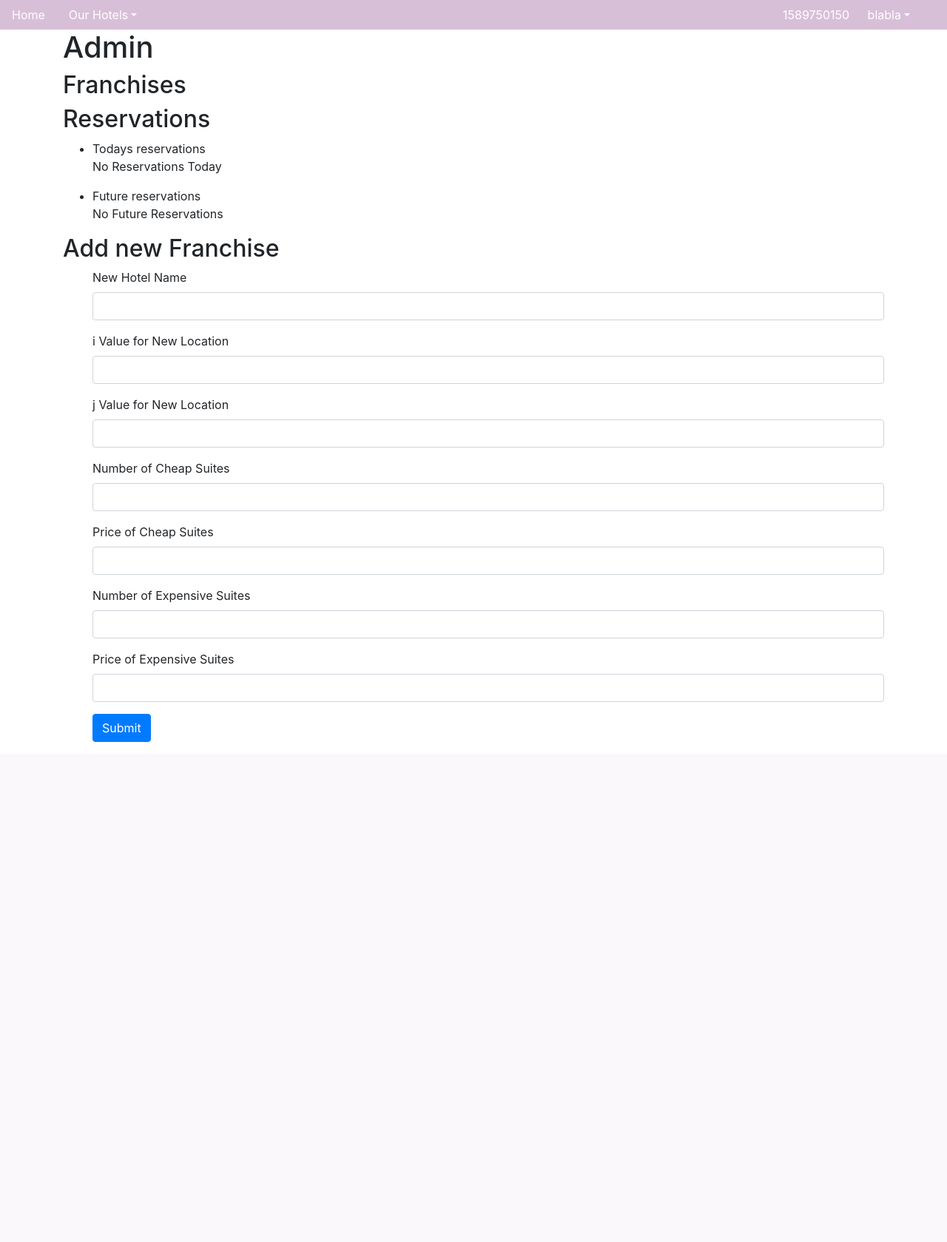
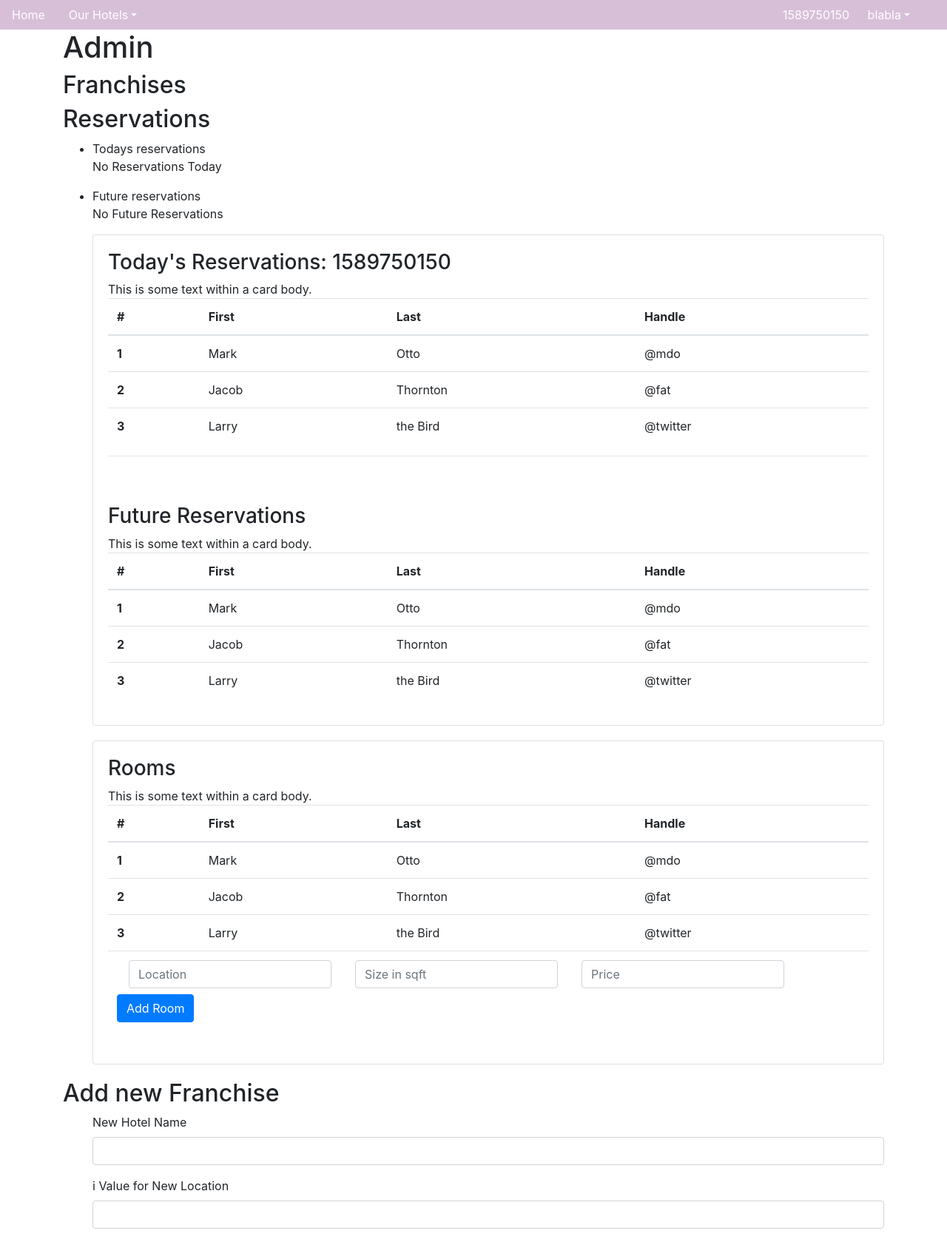
Before and after one commit to KevinQx/Hotel-370, a Flask app: template templates/admin.html in a window 1280 px wide. Shown: the top 1679 px of the page at 74% size. Before the commit the page ends 1003 px from the top, so only its background shows below. Run offline with Flask 2, Linux system fonts and the light colour scheme; the template is opened without the code that fills it, so the values that code supplies are empty; a user stored in the database is signed in; some libraries are stand-ins or nearby versions.

Commit message:
restored tables

```diff
--- a/templates/admin.html
+++ b/templates/admin.html
@@ -1,5 +1,27 @@
 {% extends "layout.html" %}
 {% block content %}
+<style>
+  .card{
+    margin-bottom:20px;
+  }
+</style>
+
+
+
+
+
+
+
+
+
+
+
+
+
+
+
+
+
 <h1>Admin</h1>
 <h2>Franchises</h2>
 <h2>Reservations</h2>
@@ -8,6 +30,140 @@
   <p id="current">No Reservations Today</p>
   <li>Future reservations</li>
   <p id="future">No Future Reservations</p>
+
+<div class="card">
+<div class="card-body">
+  <h3>Today's Reservations: {{session["date_display"]}}</h3>
+  This is some text within a card body.
+  <table class="table">
+    <thead>
+      <tr>
+        <th scope="col">#</th>
+        <th scope="col">First</th>
+        <th scope="col">Last</th>
+        <th scope="col">Handle</th>
+      </tr>
+    </thead>
+    <tbody>
+      <tr>
+        <th scope="row">1</th>
+        <td>Mark</td>
+        <td>Otto</td>
+        <td>@mdo</td>
+      </tr>
+      <tr>
+        <th scope="row">2</th>
+        <td>Jacob</td>
+        <td>Thornton</td>
+        <td>@fat</td>
+      </tr>
+      <tr>
+        <th scope="row">3</th>
+        <td>Larry</td>
+        <td>the Bird</td>
+        <td>@twitter</td>
+      </tr>
+    </tbody>
+  </table>
+  <hr>
+  <br>
+  <br>
+
+  <h3>Future Reservations</h3>
+  This is some text within a card body.
+  <table class="table">
+    <thead>
+      <tr>
+        <th scope="col">#</th>
+        <th scope="col">First</th>
+        <th scope="col">Last</th>
+        <th scope="col">Handle</th>
+      </tr>
+    </thead>
+    <tbody>
+      <tr>
+        <th scope="row">1</th>
+        <td>Mark</td>
+        <td>Otto</td>
+        <td>@mdo</td>
+      </tr>
+      <tr>
+        <th scope="row">2</th>
+        <td>Jacob</td>
+        <td>Thornton</td>
+        <td>@fat</td>
+      </tr>
+      <tr>
+        <th scope="row">3</th>
+        <td>Larry</td>
+        <td>the Bird</td>
+        <td>@twitter</td>
+      </tr>
+    </tbody>
+  </table>
+</div>
+</div>
+
+
+<div class="card">
+<div class="card-body">
+  <h3>Rooms</h3>
+  This is some text within a card body.
+  <table class="table">
+    <thead>
+      <tr>
+        <th scope="col">#</th>
+        <th scope="col">First</th>
+        <th scope="col">Last</th>
+        <th scope="col">Handle</th>
+      </tr>
+    </thead>
+    <tbody>
+      <tr>
+        <th scope="row">1</th>
+        <td>Mark</td>
+        <td>Otto</td>
+        <td>@mdo</td>
+      </tr>
+      <tr>
+        <th scope="row">2</th>
+        <td>Jacob</td>
+        <td>Thornton</td>
+        <td>@fat</td>
+      </tr>
+      <tr>
+        <th scope="row">3</th>
+        <td>Larry</td>
+        <td>the Bird</td>
+        <td>@twitter</td>
+      </tr>
+      <tr>
+        <td colspan="4">
+          <form class="form-inline">
+            <!-- <div class="form-group mb-2">
+              <label for="staticEmail2" class="sr-only">Price</label>
+              <input type="text" readonly class="form-control-plaintext" id="staticEmail2" value="Price">
+            </div> -->
+            <div class="form-group mx-sm-3 mb-2">
+              <label for="location" class="sr-only">location</label>
+              <input type="text" class="form-control" id="location" placeholder="Location">
+            </div>
+            <div class="form-group mx-sm-3 mb-2">
+              <label for="size" class="sr-only">size</label>
+              <input type="text" class="form-control" id="size" placeholder="Size in sqft">
+            </div>
+            <div class="form-group mx-sm-3 mb-2">
+              <label for="price" class="sr-only">price</label>
+              <input type="text" class="form-control" id="price" placeholder="Price">
+            </div>
+            <button type="submit" class="btn btn-primary mb-2">Add Room</button>
+          </form>
+        </td>
+      </tr>
+    </tbody>
+  </table>
+</div>
+</div>
 </ul>
 <h2>Add new Franchise</h2>
 <ol>
```
